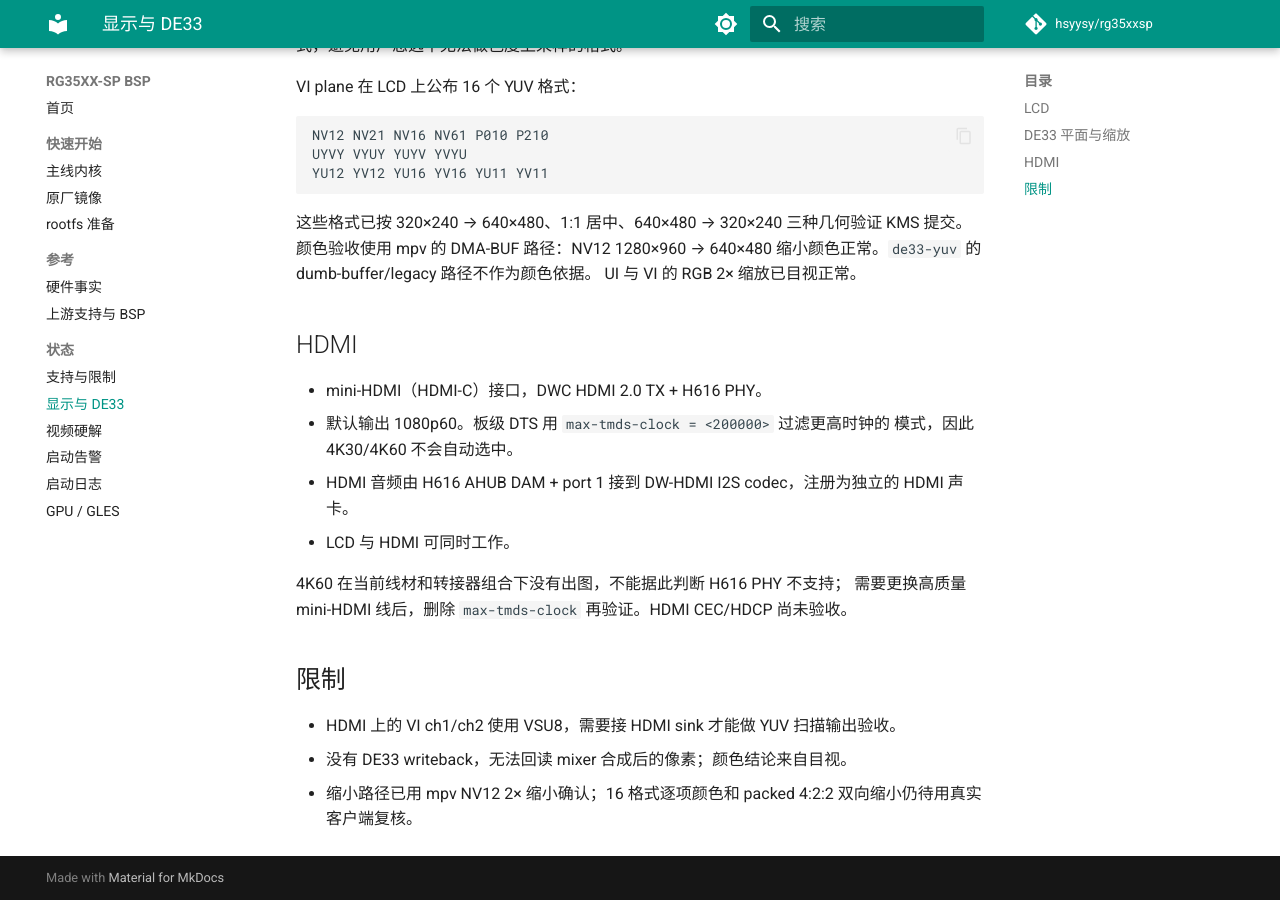
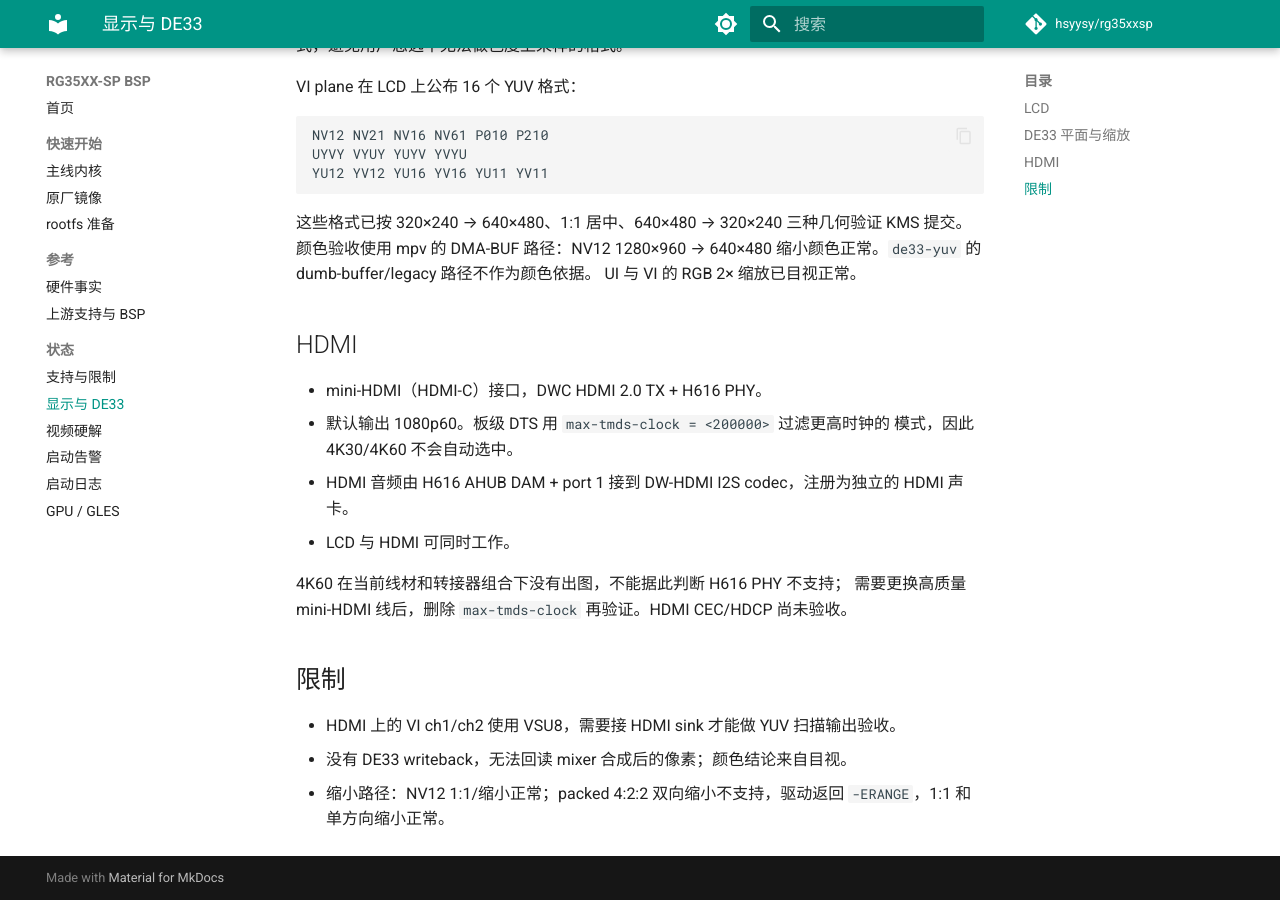
Before and after one commit to hsyysy/rg35xxsp, an MkDocs documentation site: the page built from docs/display.md, in a window 1280 px wide and 900 px high, scrolled down 689 px. Built offline with MkDocs 1.6.1 and Material for MkDocs 9.7.7, drawn with Linux system fonts in a browser that asks for light colours; comment, search, counter and statistics services are not loaded.

Commit message:
docs: record packed 4:2:2 downscale limit on DE33
The atomic DMA-BUF client confirms NV12 downscale is normal and packed
4:2:2 both-axis downscale is rejected by the driver.

```diff
--- a/docs/display.md
+++ b/docs/display.md
@@ -50,5 +50,5 @@ UI 与 VI 的 RGB 2× 缩放已目视正常。
 
 - HDMI 上的 VI ch1/ch2 使用 VSU8，需要接 HDMI sink 才能做 YUV 扫描输出验收。
 - 没有 DE33 writeback，无法回读 mixer 合成后的像素；颜色结论来自目视。
-- 缩小路径已用 mpv NV12 2× 缩小确认；16 格式逐项颜色和 packed 4:2:2
-  双向缩小仍待用真实客户端复核。
+- 缩小路径：NV12 1:1/缩小正常；packed 4:2:2 双向缩小不支持，驱动返回
+  `-ERANGE`，1:1 和单方向缩小正常。
```
Also changed, not shown: docs/status.md (+2 -2 lines).
